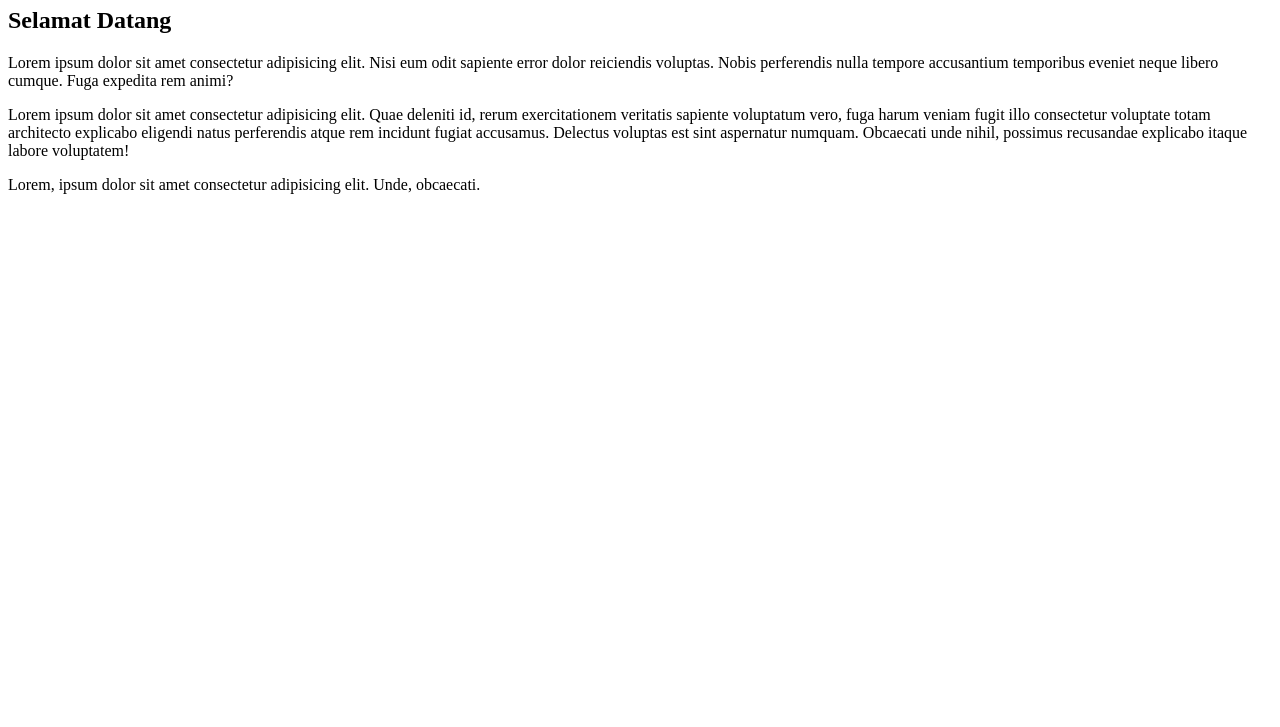
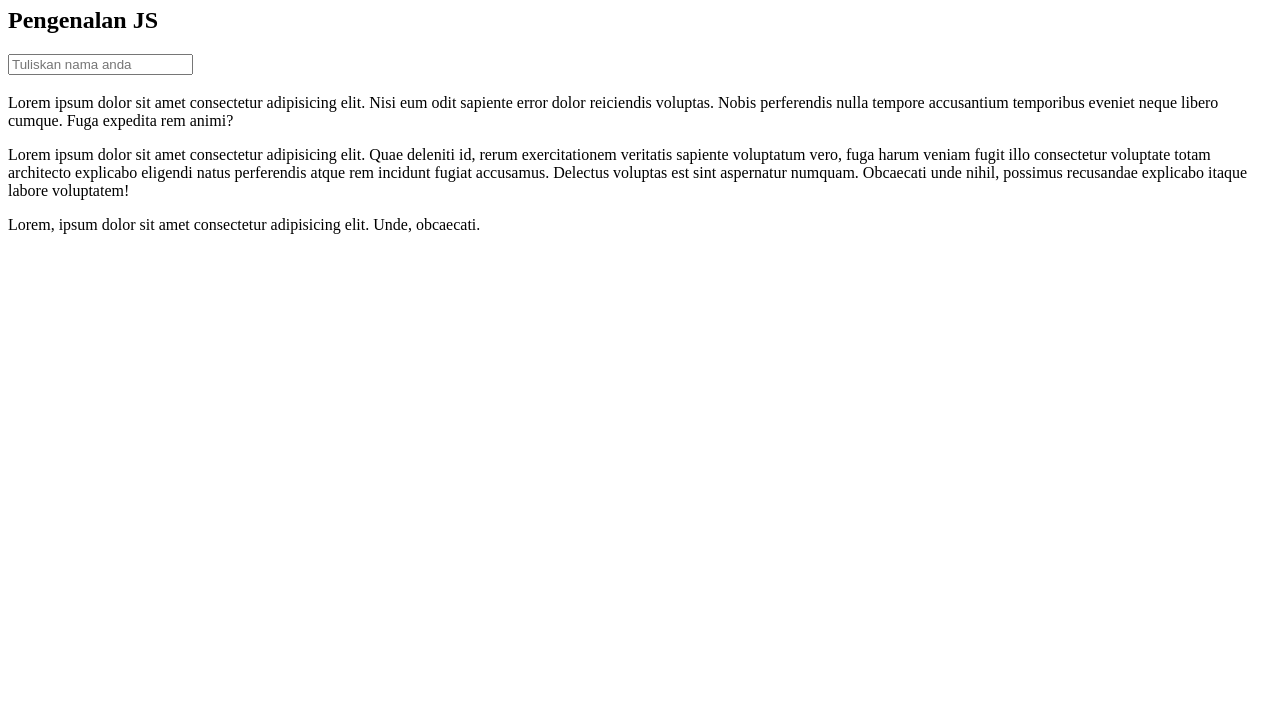
Before and after one commit to angsagd/aa244, a plain HTML site: page latihanjs.html in a window 1280 px wide. Shown: the part 73-800 px from the top of the page. Drawn offline with Linux system fonts and the light colour scheme.

Commit message:
Update HTML structure for Latihan Java Script with introduction section and input handling

```diff
--- a/latihanjs.html
+++ b/latihanjs.html
@@ -11,11 +11,27 @@
   </header>
   <main>
     <section>
-      <h2>Selamat Datang</h2>
+      <h2>Pengenalan JS</h2>
+      <input type="text" placeholder="Tuliskan nama anda" id="nama" onInput="salam()">
+      <h3 id="ucapan"></h3>
       <p>Lorem ipsum dolor sit amet consectetur adipisicing elit. Nisi eum odit sapiente error dolor reiciendis voluptas. Nobis perferendis nulla tempore accusantium temporibus eveniet neque libero cumque. Fuga expedita rem animi?</p>
       <p>Lorem ipsum dolor sit amet consectetur adipisicing elit. Quae deleniti id, rerum exercitationem veritatis sapiente voluptatum vero, fuga harum veniam fugit illo consectetur voluptate totam architecto explicabo eligendi natus perferendis atque rem incidunt fugiat accusamus. Delectus voluptas est sint aspernatur numquam. Obcaecati unde nihil, possimus recusandae explicabo itaque labore voluptatem!</p>
       <p>Lorem, ipsum dolor sit amet consectetur adipisicing elit. Unde, obcaecati.</p>
     </section>
   </main>
+    <script>
+    // JS di sini
+    function salam() {
+      let nama   = document.getElementById('nama').value.trim();
+      let ucapan = document.getElementById('ucapan');
+
+      // if(nama=='') ucapan.innerText = "";
+      // else ucapan.innerText = 'Selamat Datang, ' + nama;
+
+      ucapan.innerText = nama ? 'Selamat Datang, ' + nama : '';
+
+    }
+
+  </script>
 </body>
 </html>
```
